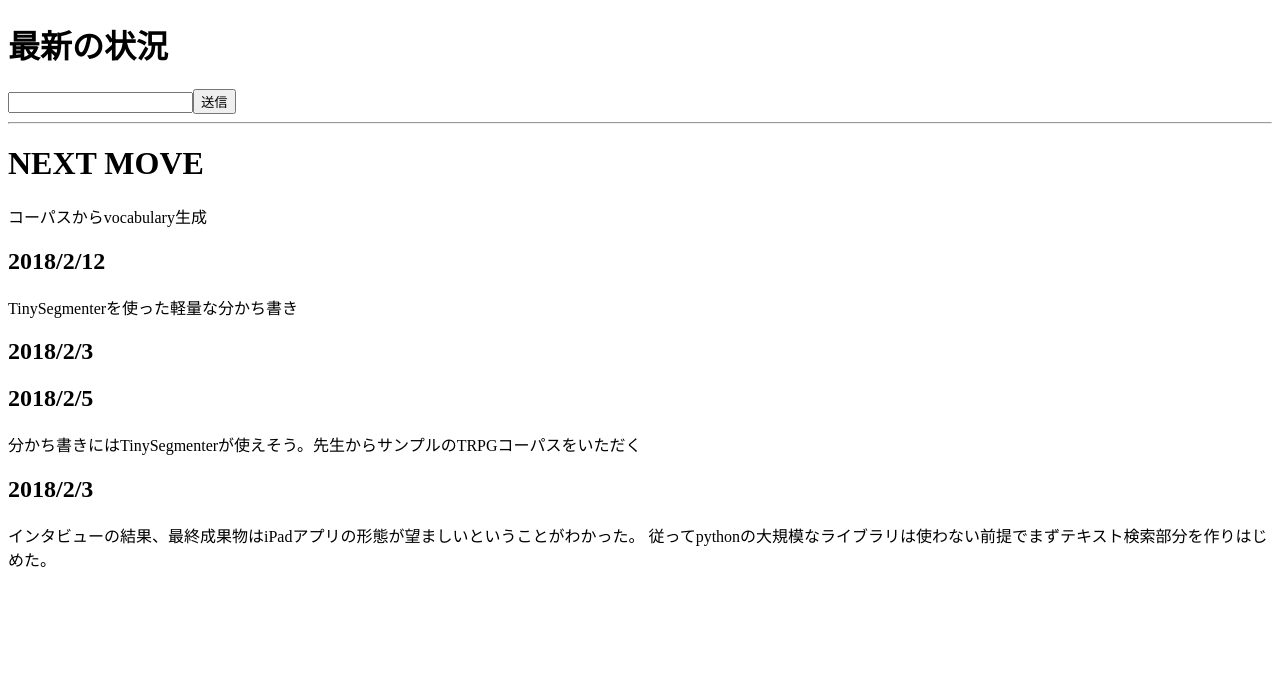
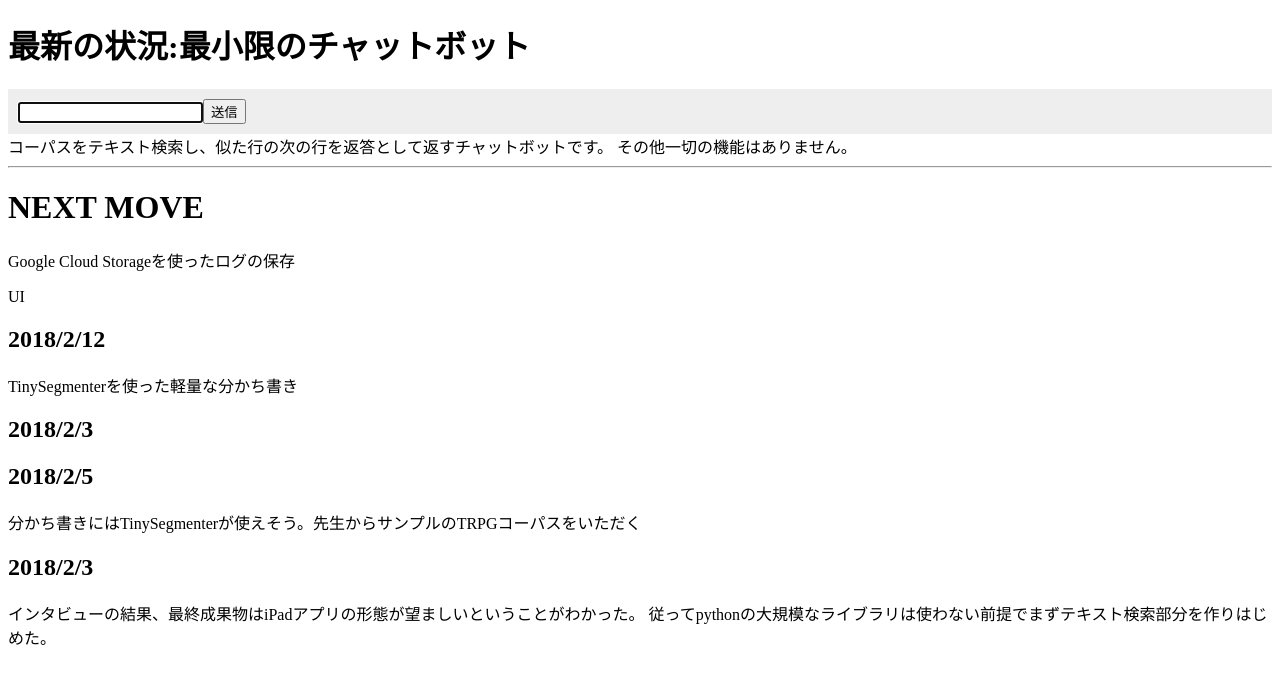
Before and after one commit to shinichi-kato/corpusenactor-echo.0.1.1, a Flask app: page / in a window 1280 px wide. Shown: the top 684 px of the page. Run offline with Flask 2, Linux system fonts and the light colour scheme.

Commit message:
Skeleton release

```diff
--- a/chatbot/chatbot.yaml
+++ b/chatbot/chatbot.yaml
@@ -1,3 +1,3 @@
 # chatbot.yaml
 name : chatbot0
-corpus_path : chatbot/test.txt
+corpus_path : chatbot/corpus.txt
--- a/corpusenactor.py
+++ b/corpusenactor.py
@@ -1,7 +1,10 @@
 # -*- coding: utf-8 -*-
+
 """
 CorpusEnactorクラス
 """
+from __future__ import unicode_literals
+from __future__ import print_function
 
 import os
 import yaml
@@ -14,7 +17,7 @@ from tinysegmenter import TinySegmenter
 Segmenter = TinySegmenter()
 
 TFIDF_CACHE = "cache/tfidf.npz"
-FEAT_CACHE = "cache/feat.pikle"
+FEAT_CACHE = "cache/feat.pickle"
 
 
 class CorpusEnactor:
@@ -204,16 +207,18 @@ class CorpusEnactor:
             """
             pos = self.retrieve(self.corpus_tfidf,user_tfidf)
             pos = pos[0]
-            if pos != len(self.corpus):
+            if pos < len(self.corpus):
                 """
                 コーパス中で最も似ていた行の、次の行を返答として返す。
                 コーパスはカンマ区切りテキスト形式で、
                 一列目は名前、二列目は発言内容である。二列目を返答として返す
                 """
                 reply = self.corpus[pos+1]
+
                 return reply.split('\t')[1]
 
-        return __class__.__name__+": reply not found"
+
+        return self.__class__.__name__+": reply not found"
 
 
 def main():
--- a/main.py
+++ b/main.py
@@ -21,7 +21,6 @@ from corpusenactor import CorpusEnactor
 
 app = Flask(__name__)
 
-MAIN_LOG = "chatbot/log.yaml"
 MAIN_LOG_DISPLAY_LEN = 10
 MAIN_LOG_PRESERVE_LEN = 100
 
@@ -31,10 +30,6 @@ def index():
 
     lines = []
 
-    if os.path.isfile(MAIN_LOG):
-        with codecs.open(MAIN_LOG,"r",'utf-8') as f:
-            lines = yaml.load(f)
-
     if request.method == 'POST':
         text = request.form['text']
 
@@ -43,17 +38,7 @@ def index():
 
         lines.append({'speaker':'user','text':text})
         lines.append({'speaker':'bot','text':reply})
-        lines = lines[-MAIN_LOG_PRESEVE_LEN:]
-
-        try:
-            with codecs.open(MAIN_LOG,'w','utf-8'):
-                fcntl.flock(f,fcntl.LOCK_EX)
-                f.write(yaml.dump(lines,default_flow_style=False))
-                fcntl.flock(f,fcntl.LOCK_UN)
-
-
-        except OSError:
-            return render_template('retry.html')
+        lines = lines[-MAIN_LOG_PRESERVE_LEN:]
 
 
     return render_template("index.html",lines=lines[-MAIN_LOG_DISPLAY_LEN:])
--- a/templates/index.html
+++ b/templates/index.html
@@ -1,18 +1,23 @@
 <!DOCTYPE html>
 <HTML>
   <meta name="viewport" content="width=device-width,initial-scale=1">
-<BODY>
-<H1>最新の状況　</H1>
+<BODY OnLoad="document.form1.text.focus()">
+<H1>最新の状況:最小限のチャットボット　</H1>
+<div style="padding: 10px; background-color: #EEEEEE;">
 {% for line in lines %}
 <div>{{line.speaker}}</div>
 <div>{{line.text}}</div>
 {% endfor %}
-<FORM ACTION="./" method="POST">
+<FORM ACTION="./" method="POST" name="form1">
 <INPUT TYPE="text" name="text" ><INPUT TYPE="submit" value="送信">
 </FORM>
+</DIV>
+コーパスをテキスト検索し、似た行の次の行を返答として返すチャットボットです。
+その他一切の機能はありません。
 <HR>
   <H1>NEXT MOVE</H1>
-    <P>コーパスからvocabulary生成
+    <P>Google Cloud Storageを使ったログの保存
+    <P>UI
   <H2>2018/2/12 </H2>
   <P>TinySegmenterを使った軽量な分かち書き<p>
   <H2>2018/2/3</H2>
```
Also changed, not shown: 3 other files.
